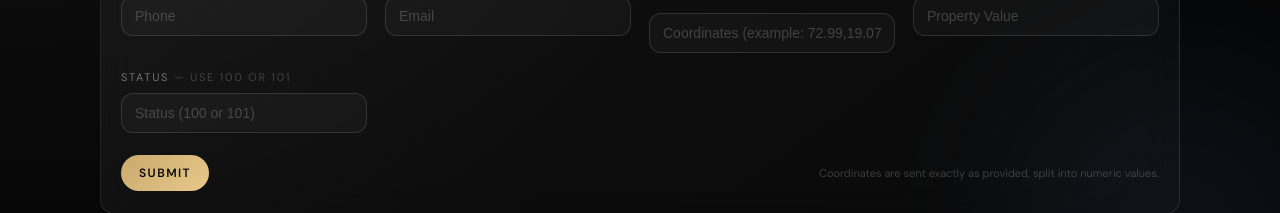
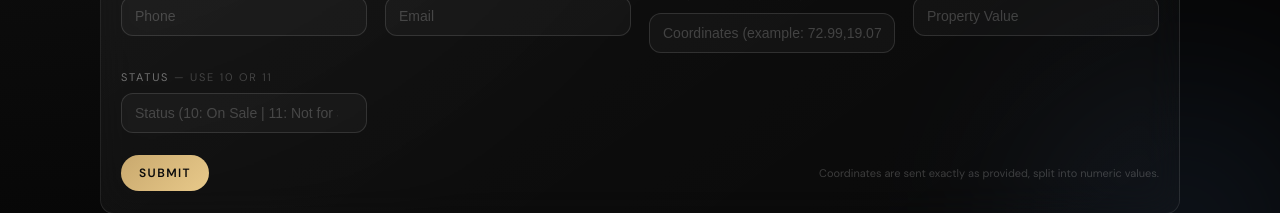
Before and after one commit to joysarkar83/Geo-Vision, a React (Vite) app in the folder frontend/: page /add-land in a window 1280 px wide. Shown: the part 489-702 px from the top of the page. Built offline with nearby package versions, Linux system fonts and the light colour scheme.

Commit message:
Separated Verification Status & Selling Status

```diff
--- a/frontend/src/pages/AddLand.jsx
+++ b/frontend/src/pages/AddLand.jsx
@@ -169,12 +169,12 @@ function AddLand() {
           <TextField
             label="Status"
             type="number"
-            placeholder="Status (100 or 101)"
+            placeholder="Status (10: On Sale | 11: Not for Sale)"
             value={form.status}
             onChange={(e) =>
               setForm({ ...form, status: Number(e.target.value) })
             }
-            caption="Use 100 or 101"
+            caption="Use 10 or 11"
           />
         </div>
 
```
Also changed, not shown: 2 other files (tests, documents, lock files or other folders).
